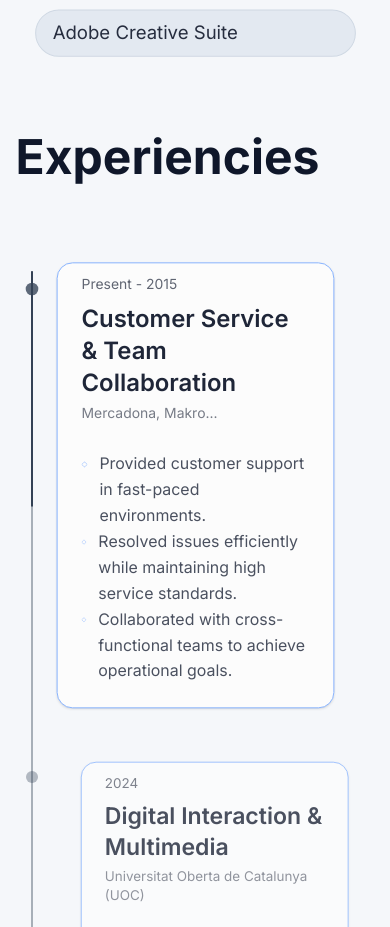
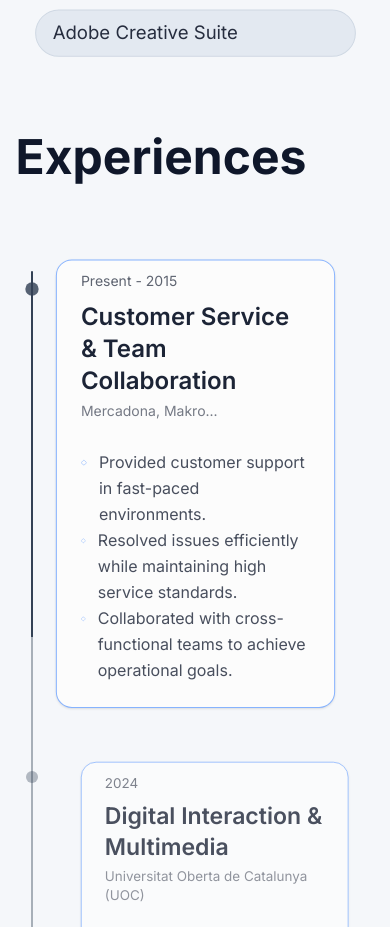
Before and after one commit to joangoma-code/portfolio, a Next.js app: page / in a window 390 px wide. Shown: the part 3063-3990 px from the top of the page. Built offline with nearby package versions, Linux system fonts and the light colour scheme.

Commit message:
animation improvements

```diff
--- a/components/sections/HomeSection.tsx
+++ b/components/sections/HomeSection.tsx
@@ -1,7 +1,9 @@
 "use client";
 
 import { motion, useScroll, useTransform } from "motion/react";
+import { useRef } from "react";
 
+import { useMediaQuery } from "@/hooks/useMediaQuery";
 import Button from "@/components/ui/Button";
 import Container from "@/components/ui/Container";
 import Mountain1 from "../ui/mountains/Mountain1";
@@ -9,16 +11,23 @@ import Mountain2 from "../ui/mountains/Mountain2";
 import Mountain3 from "../ui/mountains/Mountain3";
 
 export default function HomeSection() {
-  const { scrollY } = useScroll();
+  const ref = useRef<HTMLElement | null>(null);
+  const { scrollYProgress } = useScroll({
+    target: ref,
+    offset: ["start start", "end start"],
+  })
 
-  const mountain1Y = useTransform(scrollY, [0, 900], [0, 20]);
-  const mountain2Y = useTransform(scrollY, [0, 900], [0, 60]);
-  const mountain3Y = useTransform(scrollY, [0, 900], [0, 90]);
-  const contentY = useTransform(scrollY, [0, 900], [0, 160]);
+  const isMd = useMediaQuery("(min-width: 768px)");
+  const multiplyFactor = isMd ? 1.5 : 1;
+  const mountain1Y = useTransform(scrollYProgress, [0, 1], [0, 20 * multiplyFactor]);
+  const mountain2Y = useTransform(scrollYProgress, [0, 1], [0, 60 * multiplyFactor]);
+  const mountain3Y = useTransform(scrollYProgress, [0, 1], [0, 90 * multiplyFactor]);
+  const contentY = useTransform(scrollYProgress, [0, 1], [0, 160 * multiplyFactor]);
 
   return (
     <section
       id="home"
+      ref={ref}
       className="relative flex min-h-dvh overflow-hidden items-center justify-center bg-linear-to-t from-(--color-background4) from-10% to-(--color-background5)"
     >
       <Container className="z-50 mt-30 mb-60">
--- a/components/sections/experiences/ExperienceSection.tsx
+++ b/components/sections/experiences/ExperienceSection.tsx
@@ -17,7 +17,7 @@ export default function ExperienceSection() {
   const isMd = useMediaQuery("(min-width: 768px)");
   const timelineProgress = useTransform(
     scrollYProgress,
-    isMd ? [0.25, 1] : [0.14, 0.98],
+    isMd ? [0.2, 1] : [0.08, 0.98],
     [0, 1],
   );
 
@@ -29,7 +29,7 @@ export default function ExperienceSection() {
     >
       <Container className="space-y-16">
         <div className="max-w-3xl space-y-6">
-          <h2 className="section-title">Experiencies</h2>
+          <h2 className="section-title">Experiences</h2>
         </div>
 
         <div className="relative">
--- a/components/sections/experiences/TimelineItem.tsx
+++ b/components/sections/experiences/TimelineItem.tsx
@@ -26,23 +26,23 @@ export default function TimelineItem({
 
   const isMd = useMediaQuery("(min-width: 768px)");
 
-  const input = isMd ? [0.1, 0.5, 0.6, 1] : [0.1, 0.4, 0.7, 1];
+  const inputRange = isMd ? [0.1, 0.3, 0.8, 1] : [0, 0.15, 0.85, 1];
 
-  const y = useTransform(scrollYProgress, input, [14, 0, 0, 12]);
-  const opacity = useTransform(scrollYProgress, input, [0.74, 1, 1, 0.92]);
+  const y = useTransform(scrollYProgress, inputRange, [14, 0, 0, 12]);
+  const opacity = useTransform(scrollYProgress, inputRange, [0.74, 1, 1, 0.92]);
   const scale = useTransform(
     scrollYProgress,
-    input,
+    inputRange,
     [0.96, 1.03, 1.03, 0.99],
   );
   const pointOpacity = useTransform(
     scrollYProgress,
-    input,
+    inputRange,
     [0.35, 1, 1, 0.75],
   );
   const pointScale = useTransform(
     scrollYProgress,
-    input,
+    inputRange,
     [1, 1.4, 1.4, 1],
   );
 
```
